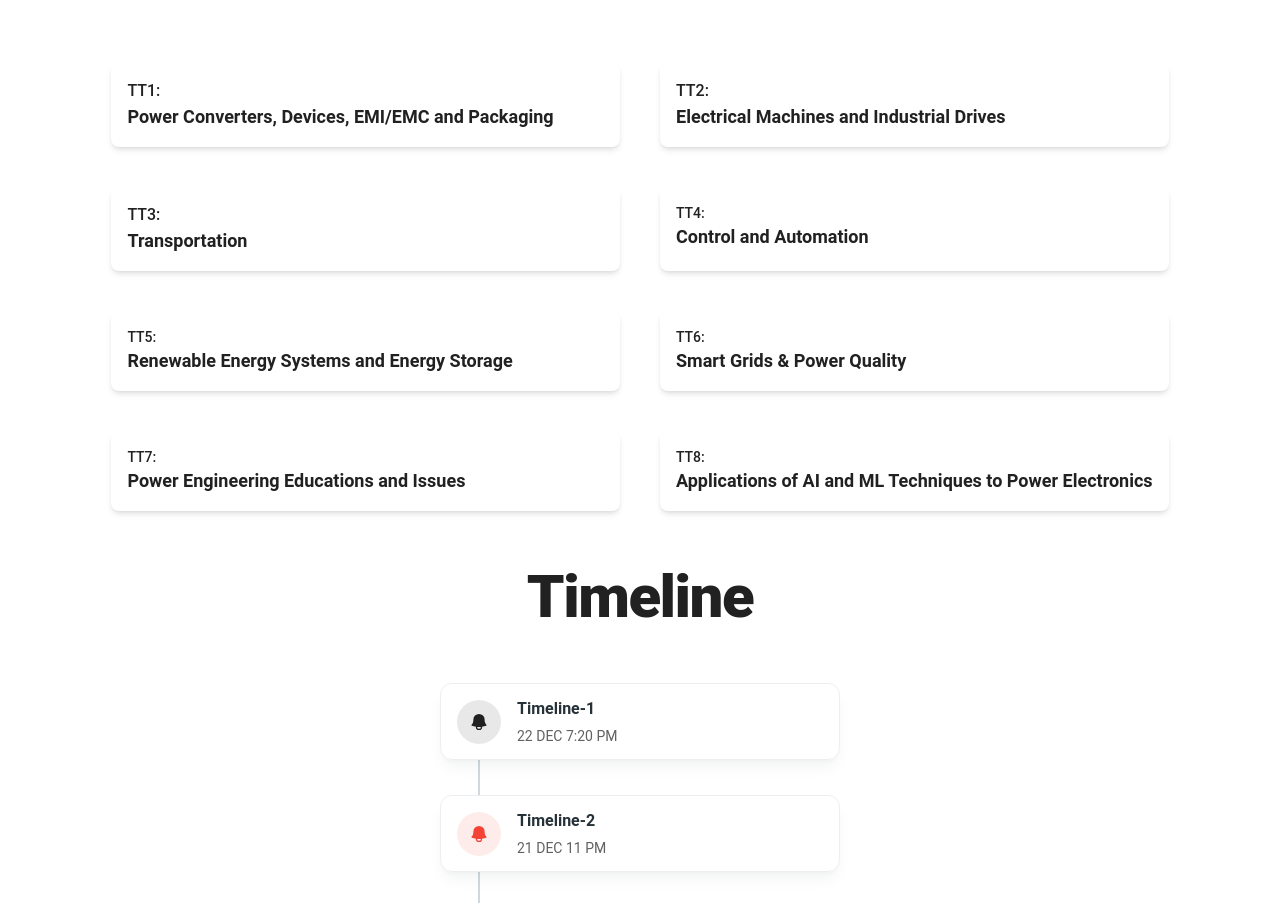
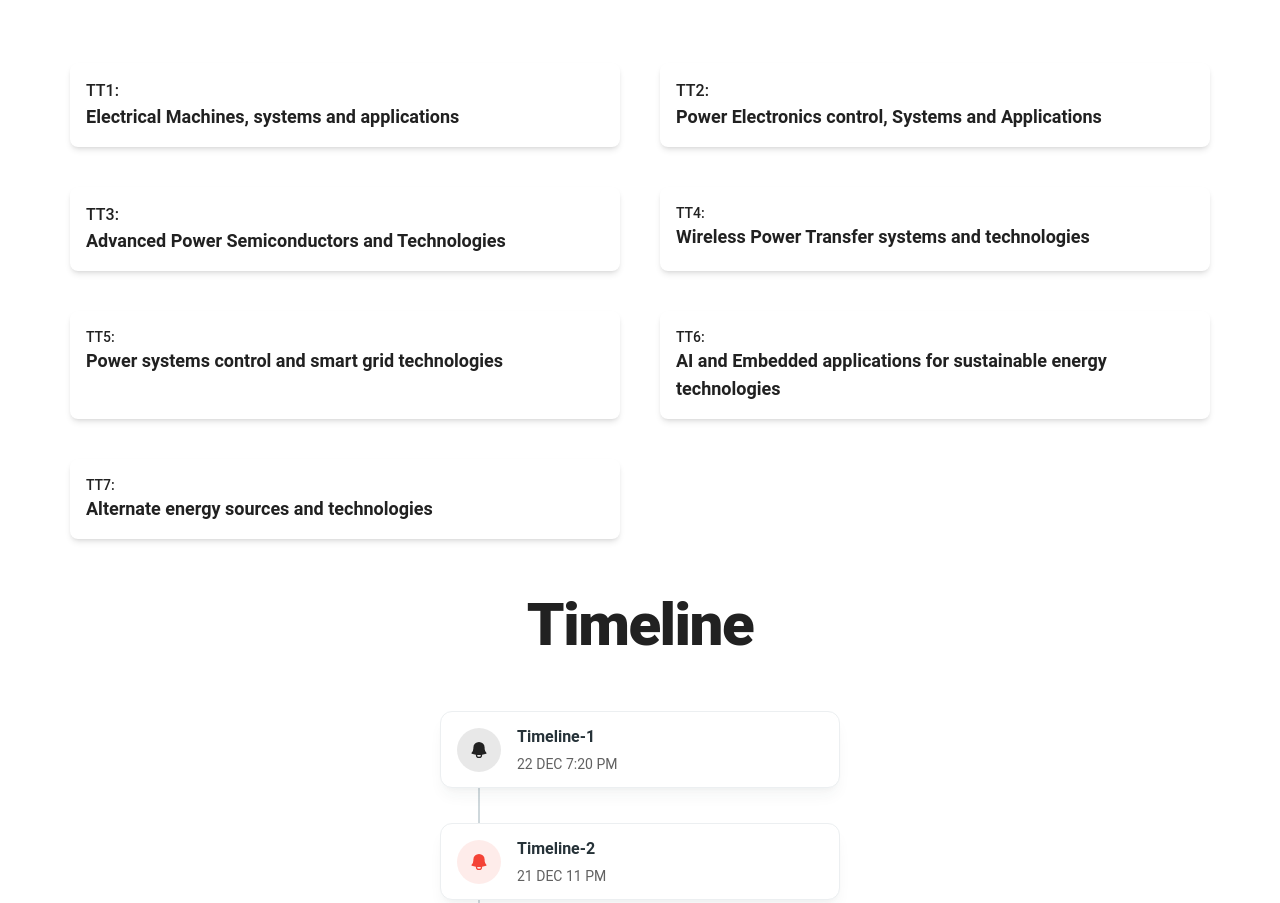
Before and after one commit to arunac535/Conference-Website, a React (Create React App) app in the folder client/: page / in a window 1280 px wide. Shown: the part 2177-3080 px from the top of the page. Built offline with nearby package versions, Linux system fonts and the light colour scheme.

Commit message:
Update Tracks.js

```diff
--- a/client/src/components/Tracks.js
+++ b/client/src/components/Tracks.js
@@ -8,36 +8,31 @@ export default function Tracks() {
       <div className="grid grid-cols-1 lg:grid-cols-2 gap-10 mt-10">
         <div className="p-4 text-md rounded-lg bg-white text-gray-900 shadow-md">
           <span className="font-medium">TT1:</span><br />
-            <span className="font-bold text-lg">Power Converters, Devices, EMI/EMC and Packaging</span>
+          <span className="font-bold text-lg">Electrical Machines, systems and applications</span>
         </div>
         <div className="p-4 text-md rounded-lg bg-white text-gray-900 shadow-md">
           <span className="font-medium">TT2:</span><br />
-            <span className="font-bold text-lg">Electrical Machines and Industrial Drives</span>
+          <span className="font-bold text-lg">Power Electronics control, Systems and Applications</span>
         </div>
         <div className="p-4 text-md rounded-lg bg-white text-gray-900 shadow-md">
           <span className="font-medium">TT3:</span><br />
-            <span className="font-bold text-lg">Transportation</span>
+          <span className="font-bold text-lg">Advanced Power Semiconductors and Technologies</span>
         </div>
         <div className="p-4 text-sm rounded-lg bg-white text-gray-900 shadow-md">
           <span className="font-medium">TT4:</span><br />
-            <span className="font-bold text-lg">Control and Automation</span>
+          <span className="font-bold text-lg"> Wireless Power Transfer systems and technologies</span>
         </div>
         <div className="p-4 text-sm rounded-lg bg-white text-gray-900 shadow-md">
           <span className="font-medium">TT5:</span><br />
-            <span className="font-bold text-lg">Renewable Energy Systems and Energy Storage</span>
+          <span className="font-bold text-lg">Power systems control and smart grid technologies</span>
         </div>
         <div className="p-4 text-sm rounded-lg bg-white text-gray-900 shadow-md">
           <span className="font-medium">TT6:</span><br />
-            <span className="font-bold text-lg">Smart Grids & Power Quality</span>
+          <span className="font-bold text-lg"> AI and Embedded applications for sustainable energy technologies</span>
         </div>
         <div className="p-4 text-sm rounded-lg bg-white text-gray-900 shadow-md">
           <span className="font-medium">TT7:</span><br />
-            <span className="font-bold text-lg">Power Engineering Educations and Issues</span>
-          </div>
-          <div className="p-4 text-sm rounded-lg bg-white text-gray-900 shadow-md">
-            <span className="font-medium">TT8:</span><br />
-            <span className="font-bold text-lg">Applications of AI and ML Techniques to
-					Power Electronics</span>
+          <span className="font-bold text-lg">Alternate energy sources and technologies</span>
         </div>
       </div>
     </section>
```
Lines whose indentation alone changed are shown as unchanged.
